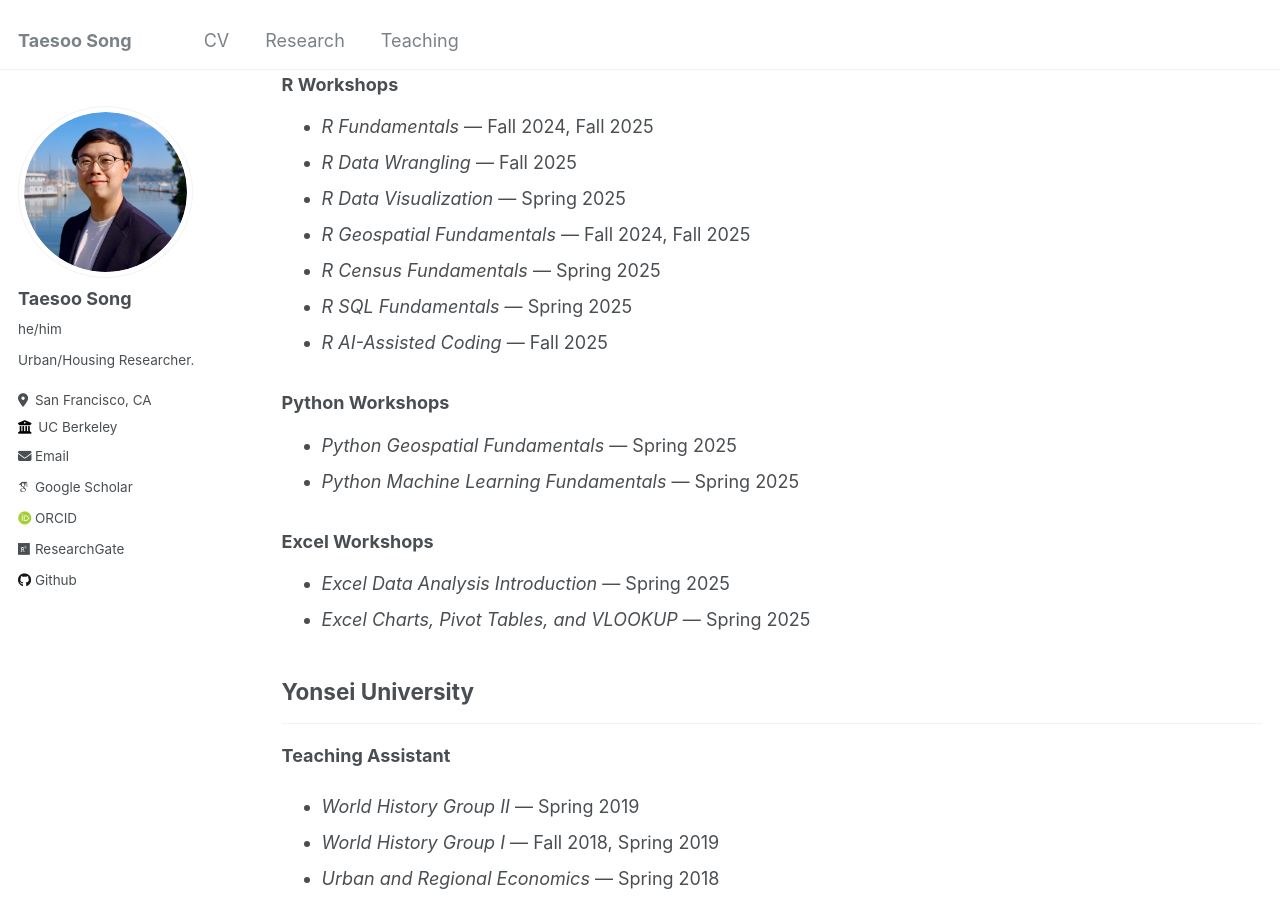
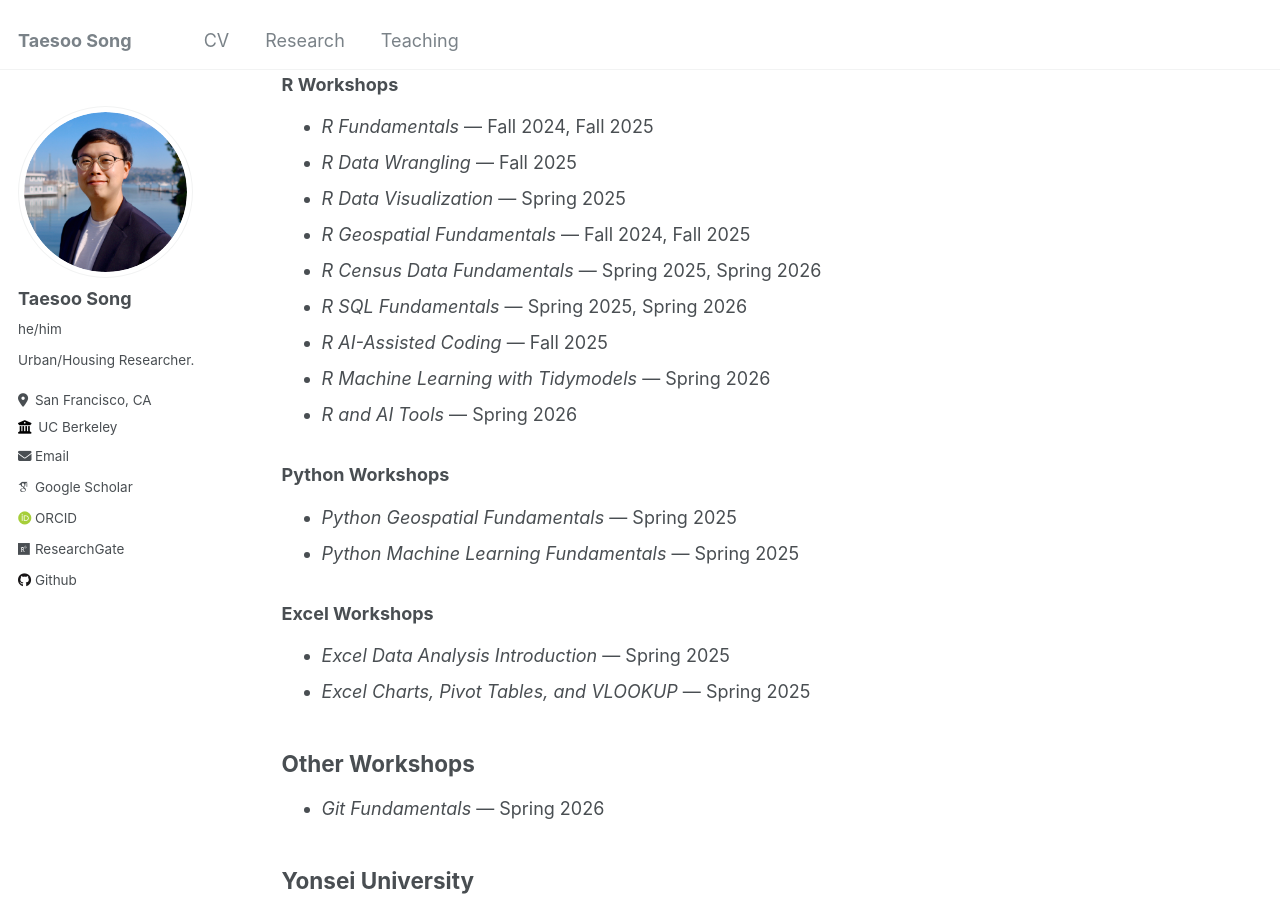
Before and after one commit to taesoosong/taesoosong.github.io, a Jekyll site: the page built from _pages/teaching.md, in a window 1280 px wide and 900 px high, scrolled down 536 px. Built offline with Jekyll 4.4.1, drawn with Linux system fonts in a browser that asks for light colours; some web fonts are replaced.

Commit message:
Update teaching.md

```diff
--- a/_pages/teaching.md
+++ b/_pages/teaching.md
@@ -25,9 +25,11 @@ In this role, I have helped **develop workshop curricula** and **instructed** a
 - *R Data Wrangling* — Fall 2025
 - *R Data Visualization* — Spring 2025
 - *R Geospatial Fundamentals* — Fall 2024, Fall 2025
-- *R Census Fundamentals* — Spring 2025
-- *R SQL Fundamentals* — Spring 2025
+- *R Census Data Fundamentals* — Spring 2025, Spring 2026
+- *R SQL Fundamentals* — Spring 2025, Spring 2026
 - *R AI-Assisted Coding* — Fall 2025
+- *R Machine Learning with Tidymodels* — Spring 2026
+- *R and AI Tools* — Spring 2026
 
 ### **Python Workshops**
 - *Python Geospatial Fundamentals* — Spring 2025
@@ -36,6 +38,9 @@ In this role, I have helped **develop workshop curricula** and **instructed** a
 ### **Excel Workshops**
 - *Excel Data Analysis Introduction* — Spring 2025
 - *Excel Charts, Pivot Tables, and VLOOKUP* — Spring 2025
+
+## **Other Workshops**
+- *Git Fundamentals* — Spring 2026
 
 ## **Yonsei University**
 
```
